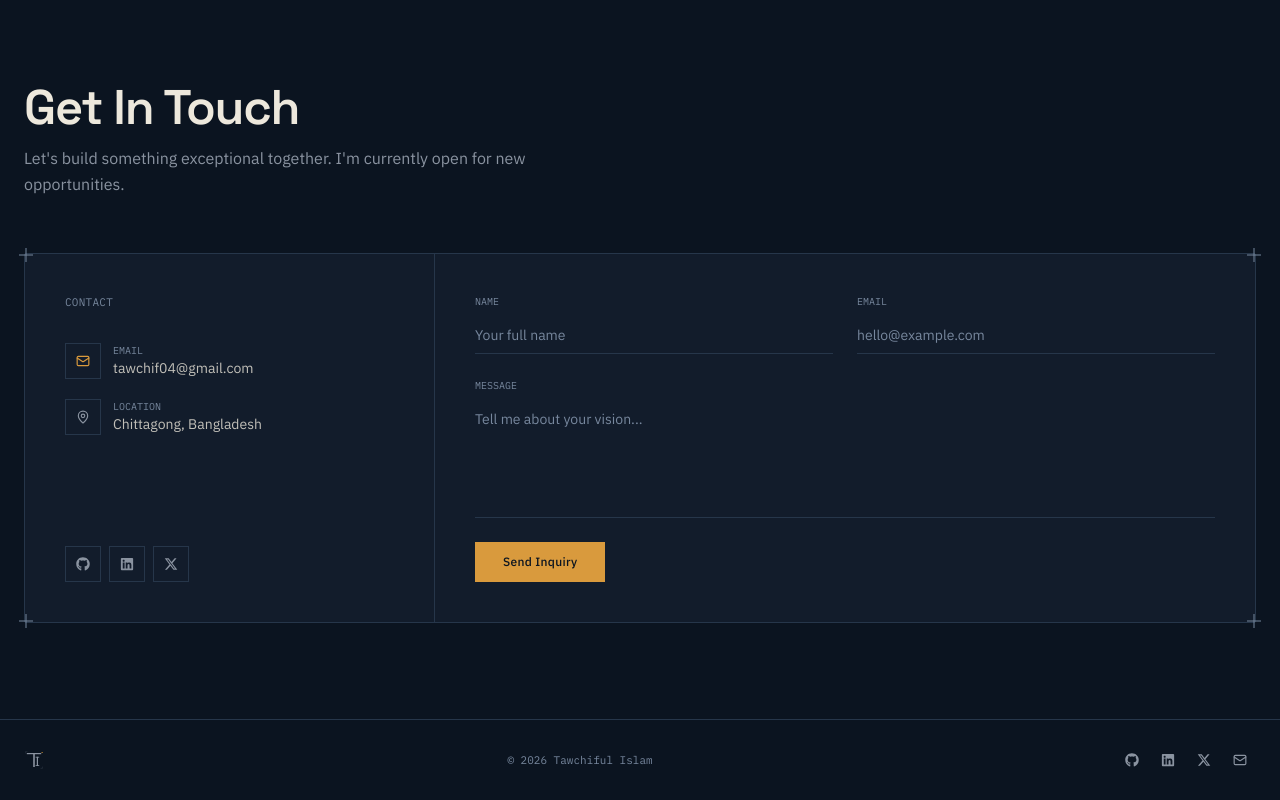
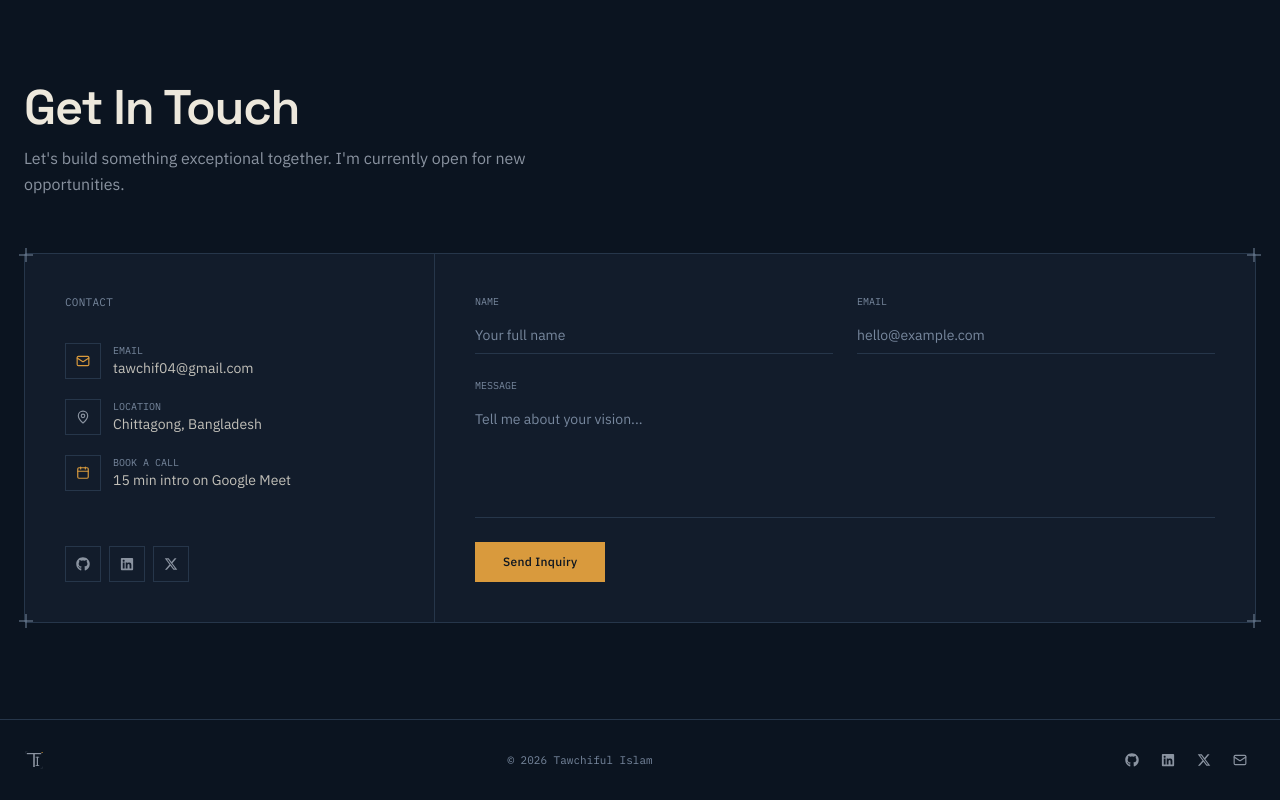
Before and after one commit to tawchifulislam/portfolio, a Next.js app: page / in a window 1280 px wide. Shown: the part 3873-4673 px from the top of the page. Built offline with nearby package versions, Linux system fonts and the light colour scheme.

Commit message:
feat(contact): add booking link with Calendar icon

```diff
--- a/src/components/sections/Contact.jsx
+++ b/src/components/sections/Contact.jsx
@@ -2,7 +2,7 @@
 
 import { useState } from 'react';
 import { motion } from 'framer-motion';
-import { Mail, MapPin } from 'lucide-react';
+import { Mail, MapPin, Calendar } from 'lucide-react';
 import { personalInfo } from '@/lib/data';
 import { variants } from '@/lib/constants';
 import { FaGithub, FaLinkedin } from 'react-icons/fa';
@@ -16,6 +16,8 @@ const socialLinks = [
   { icon: <FaLinkedin size={14} />, href: personalInfo.social.linkedin, label: 'LinkedIn' },
   { icon: <FaXTwitter size={14} />, href: personalInfo.social.twitter, label: 'Twitter' },
 ];
+
+const BOOKING_URL = 'https://cal.com/tawchifulislam/15min';
 
 const statusLabels = {
   idle: 'Send Inquiry',
@@ -106,6 +108,23 @@ export default function Contact() {
                     </p>
                   </div>
                 </div>
+
+                <a
+                  href={BOOKING_URL}
+                  target="_blank"
+                  rel="noopener noreferrer"
+                  className="group flex items-center gap-3"
+                >
+                  <span className="w-9 h-9 flex items-center justify-center border border-line text-brass group-hover:border-brass-dim transition-colors duration-300">
+                    <Calendar size={14} />
+                  </span>
+                  <div>
+                    <p className="font-mono text-[10px] text-faint">BOOK A CALL</p>
+                    <p className="text-sm text-paper/80 group-hover:text-paper transition-colors duration-300">
+                      15 min intro on Google Meet
+                    </p>
+                  </div>
+                </a>
               </div>
 
               <div className="mt-auto flex items-center gap-2">
```
